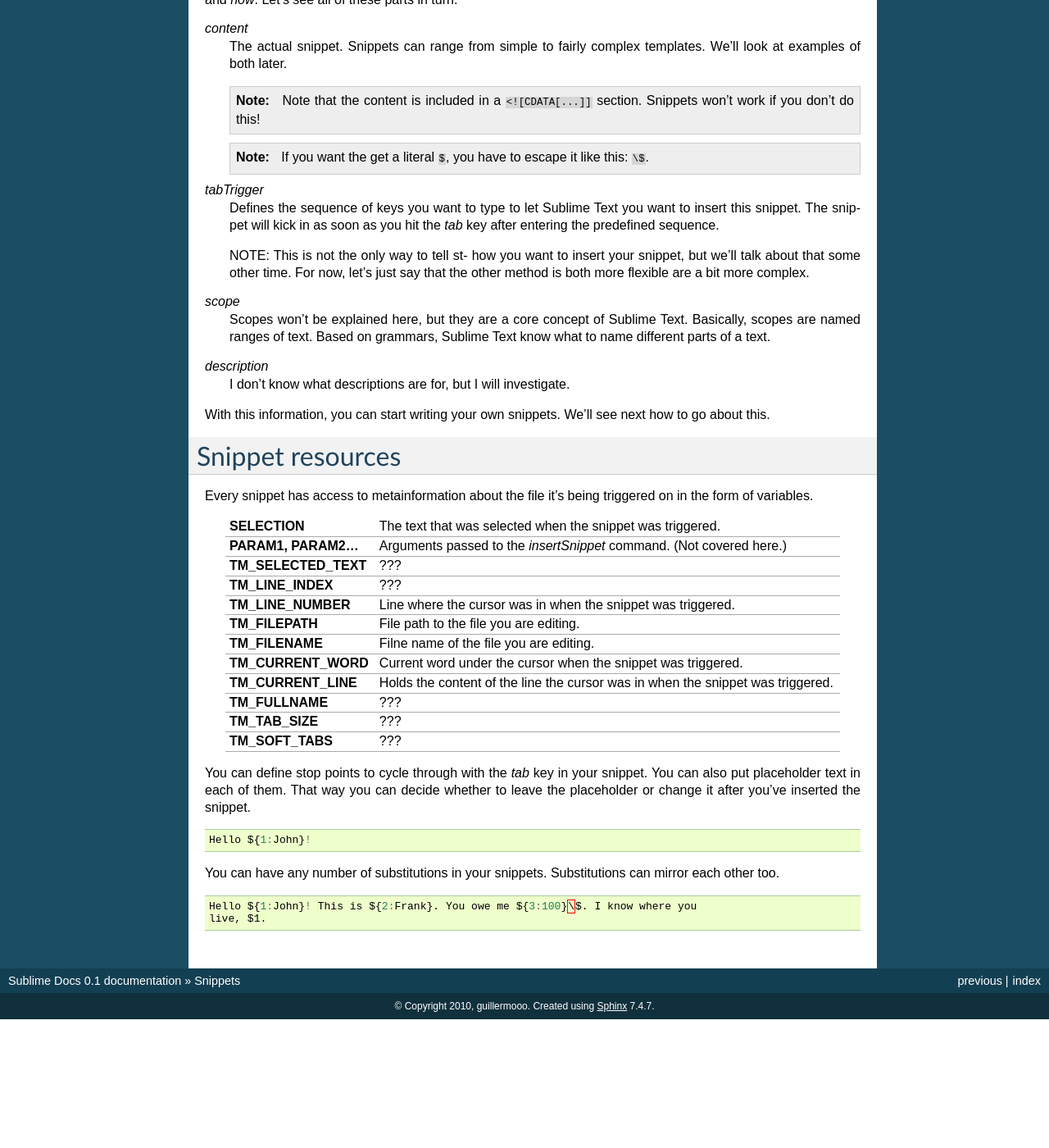
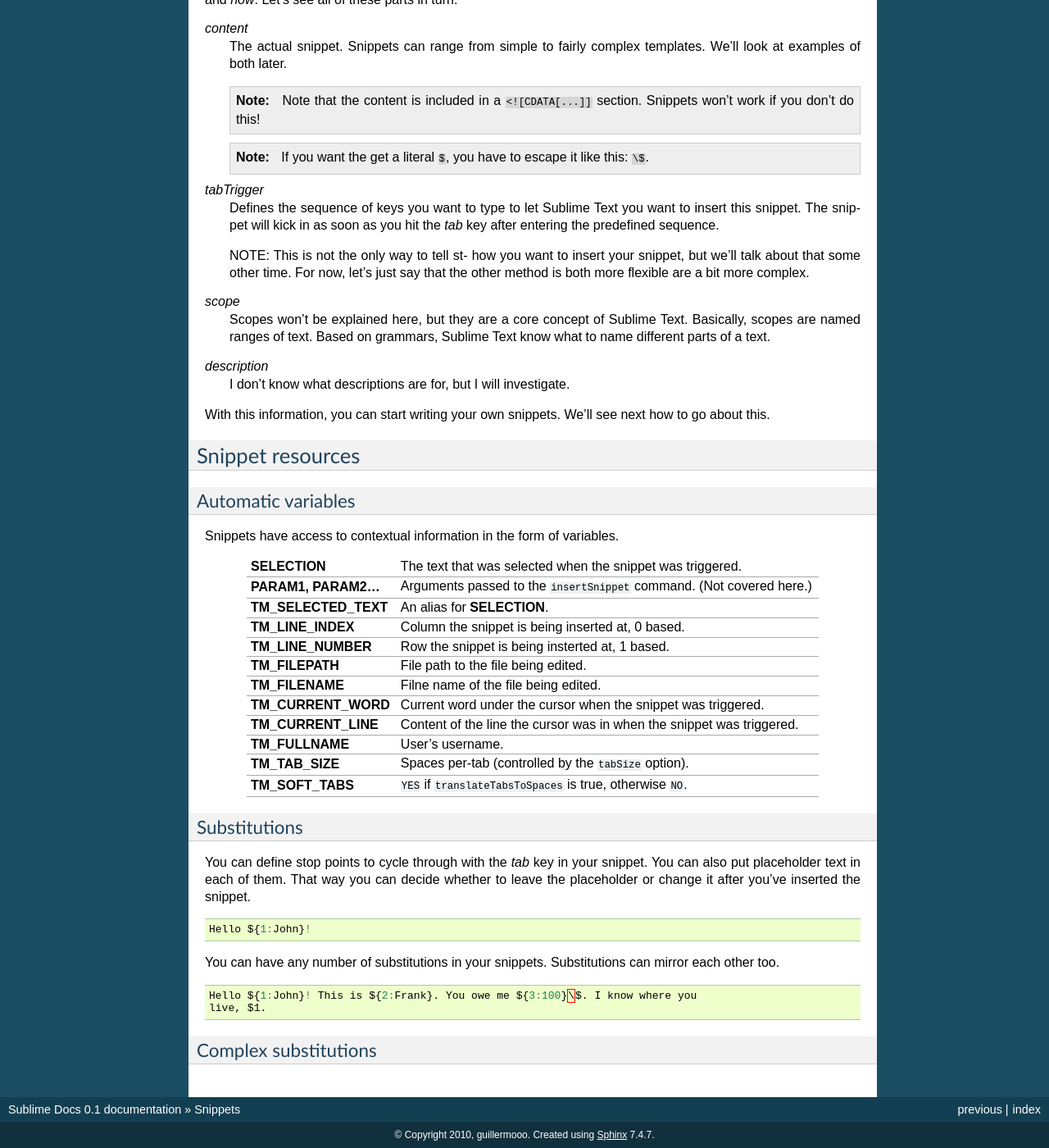
Before and after one commit to guillermooo/sublime-undocs, a Sphinx documentation site: the page built from source/snippets.rst, in a window 1280 px wide and 1400 px high, scrolled down 701 px. Shown: the whole window at 82% size. Built offline with Sphinx 7.4.7, drawn with Linux system fonts in a browser that asks for light colours; before the commit the page ends 1944 px from its top, so only the background shows below that; some of the changed text lies outside the part shown.

Commit message:
Added info.

```diff
--- a/source/snippets.rst
+++ b/source/snippets.rst
@@ -73,27 +73,26 @@
 how to go about this.
 
 Snippet resources
-=================
+*****************
 
 Automatic variables
 -------------------
 
-Every snippet has access to metainformation about the file it's being triggered
-on in the form of variables.
+Snippets have access to contextual information in the form of variables.
 
 ======================    ====================================================================================
 **SELECTION**             The text that was selected when the snippet was triggered.
-**PARAM1, PARAM2...**     Arguments passed to the `insertSnippet` command. (Not covered here.)
-**TM_SELECTED_TEXT**      ???
-**TM_LINE_INDEX**         ???
-**TM_LINE_NUMBER**        Line where the cursor was in when the snippet was triggered.
-**TM_FILEPATH**           File path to the file you are editing.
-**TM_FILENAME**           Filne name of the file you are editing.
+**PARAM1, PARAM2...**     Arguments passed to the ``insertSnippet`` command. (Not covered here.)
+**TM_SELECTED_TEXT**      An alias for **SELECTION**.
+**TM_LINE_INDEX**         Column the snippet is being inserted at, 0 based.
+**TM_LINE_NUMBER**        Row the snippet is being insterted at, 1 based.
+**TM_FILEPATH**           File path to the file being edited.
+**TM_FILENAME**           Filne name of the file being edited.
 **TM_CURRENT_WORD**       Current word under the cursor when the snippet was triggered.
-**TM_CURRENT_LINE**       Holds the content of the line the cursor was in when the snippet was triggered.
-**TM_FULLNAME**           ???
-**TM_TAB_SIZE**           ???
-**TM_SOFT_TABS**          ???
+**TM_CURRENT_LINE**       Content of the line the cursor was in when the snippet was triggered.
+**TM_FULLNAME**           User's username.
+**TM_TAB_SIZE**           Spaces per-tab (controlled by the ``tabSize`` option).
+**TM_SOFT_TABS**          ``YES`` if ``translateTabsToSpaces`` is true, otherwise ``NO``.
 ======================    ====================================================================================
 
 Substitutions
```
